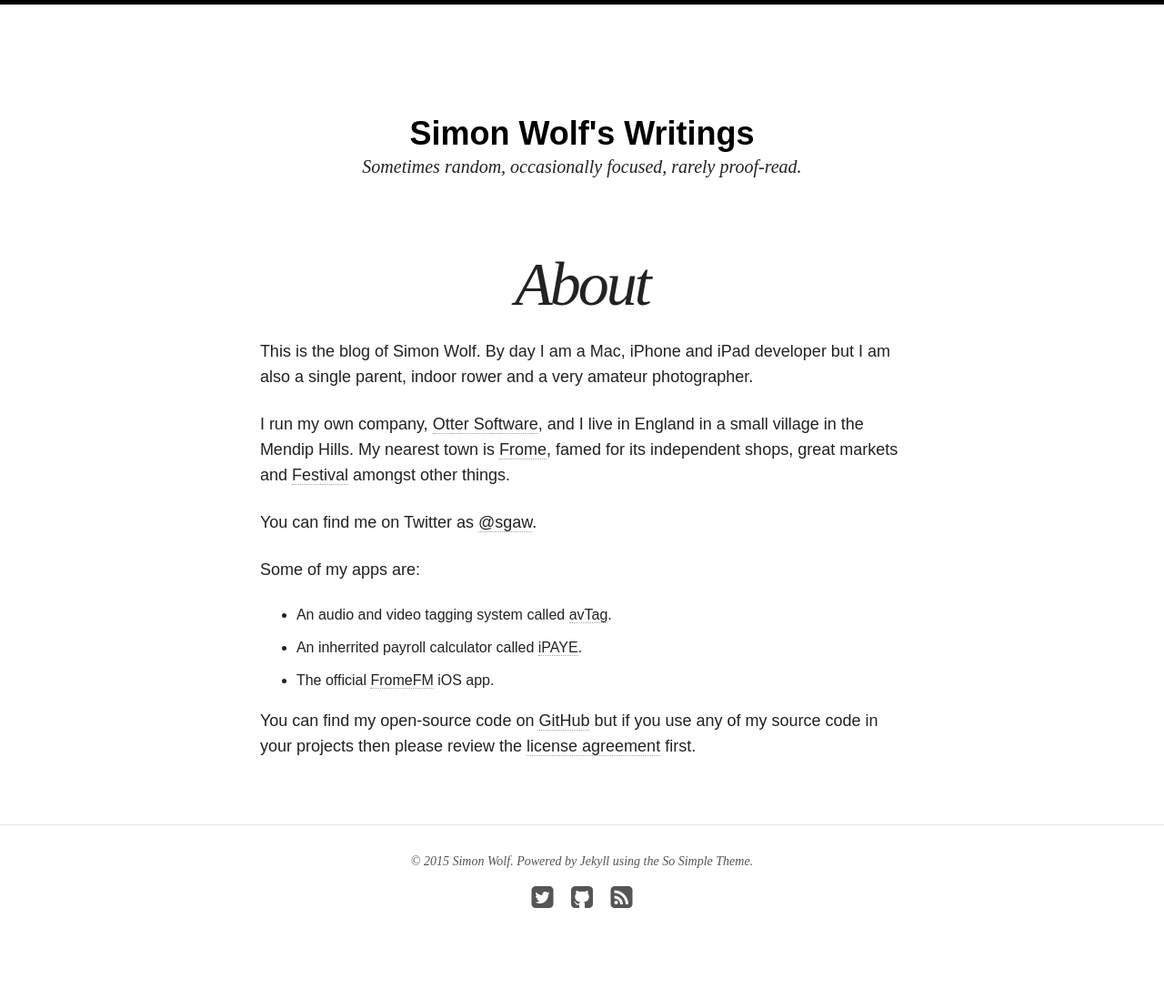
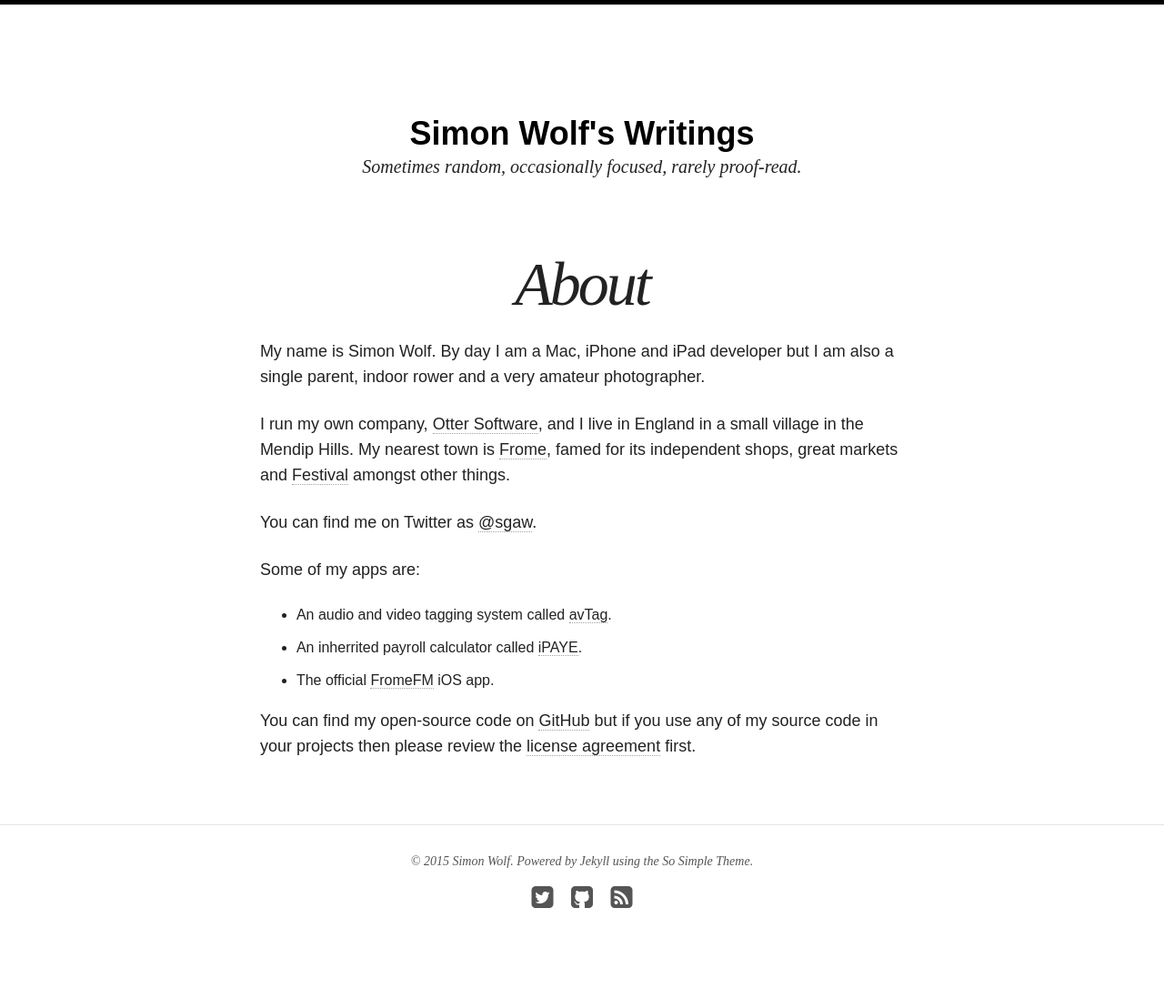
Before and after one commit to ottersoftware/ottersoftware.github.io, a Jekyll site: the page built from about/index.md, in a window 1280 px wide. Shown: the whole page at 91% size. Built offline with Jekyll 4.4.1, drawn with Linux system fonts in a browser that asks for light colours; nearby versions of some CDN libraries.

Commit message:
More About page changes.

```diff
--- a/about/index.md
+++ b/about/index.md
@@ -4,7 +4,7 @@
 permalink: /about/
 ---
 
-This is the blog of Simon Wolf. By day I am a Mac, iPhone and iPad developer but I am also a single parent, indoor rower and a very amateur photographer.
+My name is Simon Wolf. By day I am a Mac, iPhone and iPad developer but I am also a single parent, indoor rower and a very amateur photographer.
 
 I run my own company, [Otter Software](http://www.ottersoftware.com), and I live in England in a small village in the Mendip Hills. My nearest town is [Frome](http://www.discoverfrome.co.uk/frome/), famed for its independent shops, great markets and [Festival](http://www.fromefestival.co.uk) amongst other things.
 
```
